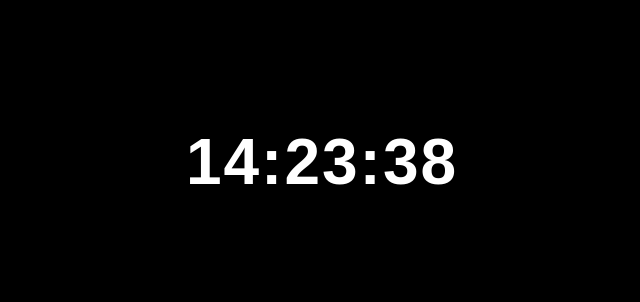
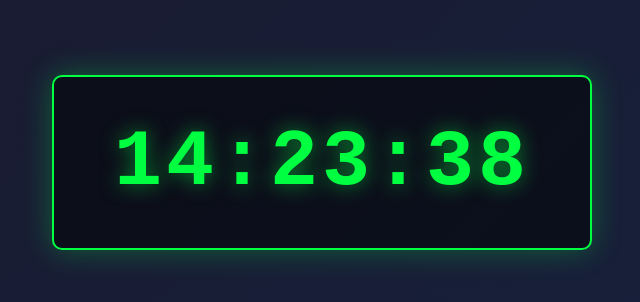
Before and after one commit to ankittchaudhary/JavaScript, a plain HTML site: page projects/03 Digital Clock/Digital Clock.html in a window 1280 px wide. Shown: the part 238-540 px from the top of the page, without its empty margins (318-958 px from the left). Drawn offline with Linux system fonts and the light colour scheme.

Commit message:
enhanced clock

```diff
--- a/projects/03 Digital Clock/Digital Clock.html
+++ b/projects/03 Digital Clock/Digital Clock.html
@@ -2,44 +2,56 @@
 <html lang="en">
 <head>
     <meta charset="UTF-8">
+    <meta name="viewport" content="width=device-width, initial-scale=1.0">
     <title>Digital Clock</title>
     <style>
+        * {
+            margin: 0;
+            padding: 0;
+            box-sizing: border-box;
+        }
+
         body {
-        margin: 0;
             height: 100vh;
-        background: black;
+            background: linear-gradient(135deg, #1a1a2e 0%, #16213e 100%);
             display: flex;
             justify-content: center;
             align-items: center;
-        font-family: Arial, sans-serif;
+            font-family: 'Courier New', monospace;
         }
 
         #clock {
-        color: white;
-        font-size: 64px;
+            color: #00ff41;
+            font-size: 80px;
             font-weight: bold;
-        letter-spacing: 2px;
+            letter-spacing: 4px;
+            text-shadow: 0 0 20px rgba(0, 255, 65, 0.5);
+            padding: 40px 60px;
+            border: 2px solid #00ff41;
+            border-radius: 10px;
+            background: rgba(0, 0, 0, 0.5);
+            box-shadow: 0 0 30px rgba(0, 255, 65, 0.3);
+            font-variant-numeric: tabular-nums;
         }
     </style>
 </head>
 <body>
-
     <div id="clock">00:00:00</div>
 
     <script>
         function updateClock() {
             const now = new Date();
-    let hours = now.getHours().toString().padStart(2, '0');
-    let minutes = now.getMinutes().toString().padStart(2, '0');
-    let seconds = now.getSeconds().toString().padStart(2, '0');
+            const timeString = [
+                now.getHours(),
+                now.getMinutes(),
+                now.getSeconds()
+            ].map(num => String(num).padStart(2, '0')).join(':');
 
-    document.getElementById("clock").innerText =
-        `${hours}:${minutes}:${seconds}`;
+            document.getElementById("clock").textContent = timeString;
         }
 
+        updateClock();
         setInterval(updateClock, 1000);
-updateClock();
     </script>
-
 </body>
 </html>
```
Lines whose indentation alone changed are shown as unchanged.
